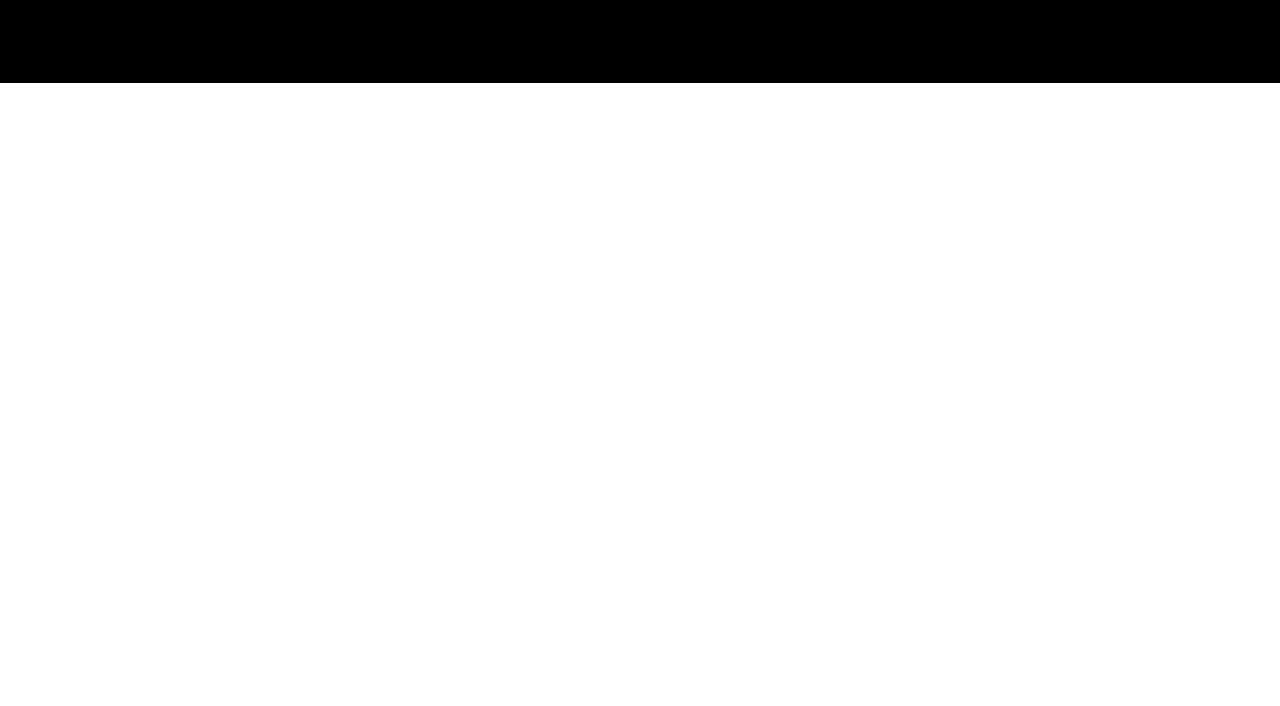
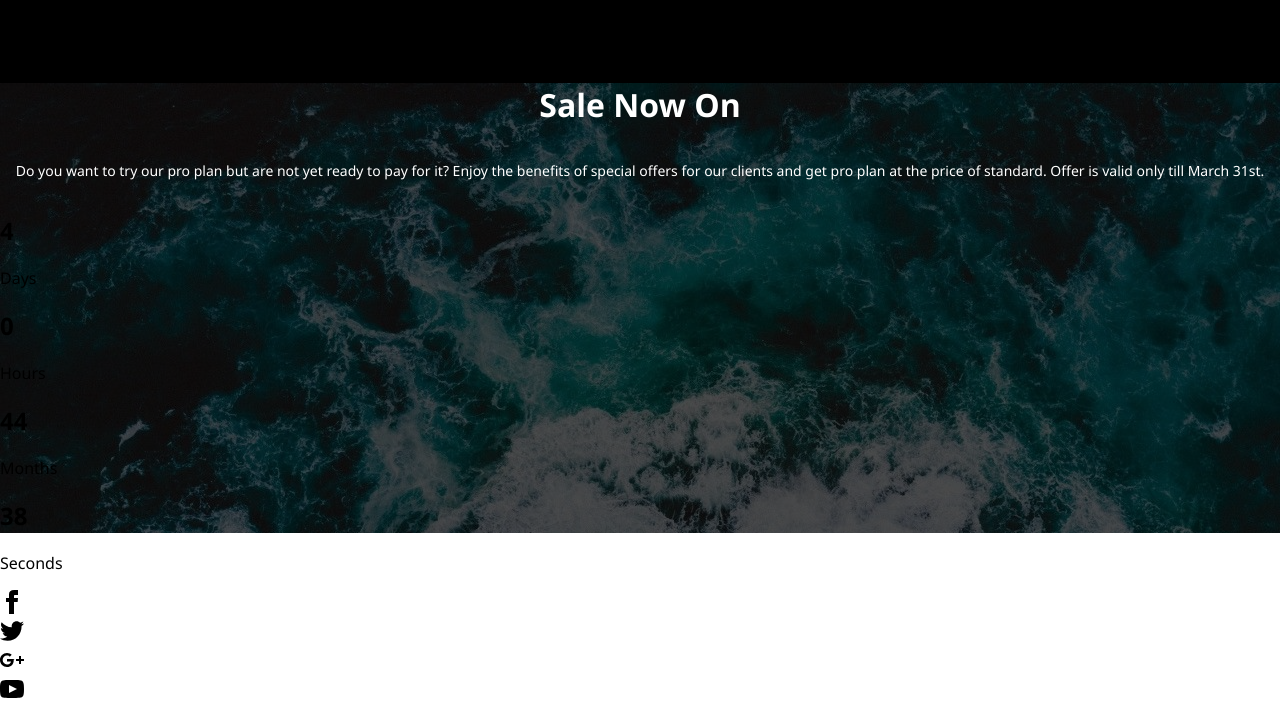
Before and after one commit to anubhavaich/odin, a plain HTML site: page test1/index.html in a window 1280 px wide. Shown: the part 1177-1883 px from the top of the page. Before the commit the page ends 1260 px from the top, so only its background shows below. Drawn offline with Linux system fonts and the light colour scheme.

Commit message:
half of section 3

```diff
--- a/test1/index.html
+++ b/test1/index.html
@@ -84,6 +84,46 @@
                 </div>
             </div>
         </div>
+        <div class="sec-3" >
+            <div class="text">
+                <h1>Sale Now On</h1>
+                <p>Do you want to try our pro plan but are not yet ready to pay for it? Enjoy the benefits of
+                    special offers for our clients and get pro plan at the price of standard. Offer is valid only till March 31st.
+                </p>
+            </div>
+            <div class="numbers">
+                <div class="segments">
+                    <h2>4</h2>
+                    <p>Days</p>
+                </div>
+                <div class="segments">
+                    <h2>0</h2>
+                    <p>Hours</p>
+                </div>
+                <div class="segments">
+                    <h2>44</h2>
+                    <p>Months</p>
+                </div>
+                <div class="segments">
+                    <h2>38</h2>
+                    <p>Seconds</p>
+                </div>
+            </div>
+            <div class="icons">
+                <div class="fb">
+                    <object data="fb.svg"> </object>
+                </div>
+                <div class="twitter">
+                    <object data="twitter.svg"> </object>
+                </div>
+                <div class="google">
+                    <object data="google.svg"> </object>
+                </div>
+                <div class="yt">
+                    <object data="yt.svg"> </object>
+                </div>
+            </div>
+        </div>
 <!--
         <button style="background-color: orange; font-size: 18px;">Inline Method</button>
 -->
--- a/test1/style.css
+++ b/test1/style.css
@@ -193,3 +193,24 @@ body,html {
 .fig h4{
     color: rgb(183, 33, 81);
 }
+
+.sec-3{
+    width: 100%;
+    height: 450px;
+    background: rgba(0, 0, 0, 0.7) url(view.jpg);
+    background-blend-mode: darken;
+}
+.text{
+    color: pink;
+    display: flex;
+    flex-direction: column;
+    text-align: center;
+}
+.text h1{
+    margin-top: 0;
+    color: white;
+}
+.text p{
+    font-size: 14px;
+    color: white;
+}
```
Also changed, not shown: test1/fb.svg (added), test1/google.svg (added), test1/twitter.svg (added), test1/view.jpg (added), test1/yt.svg (added).
